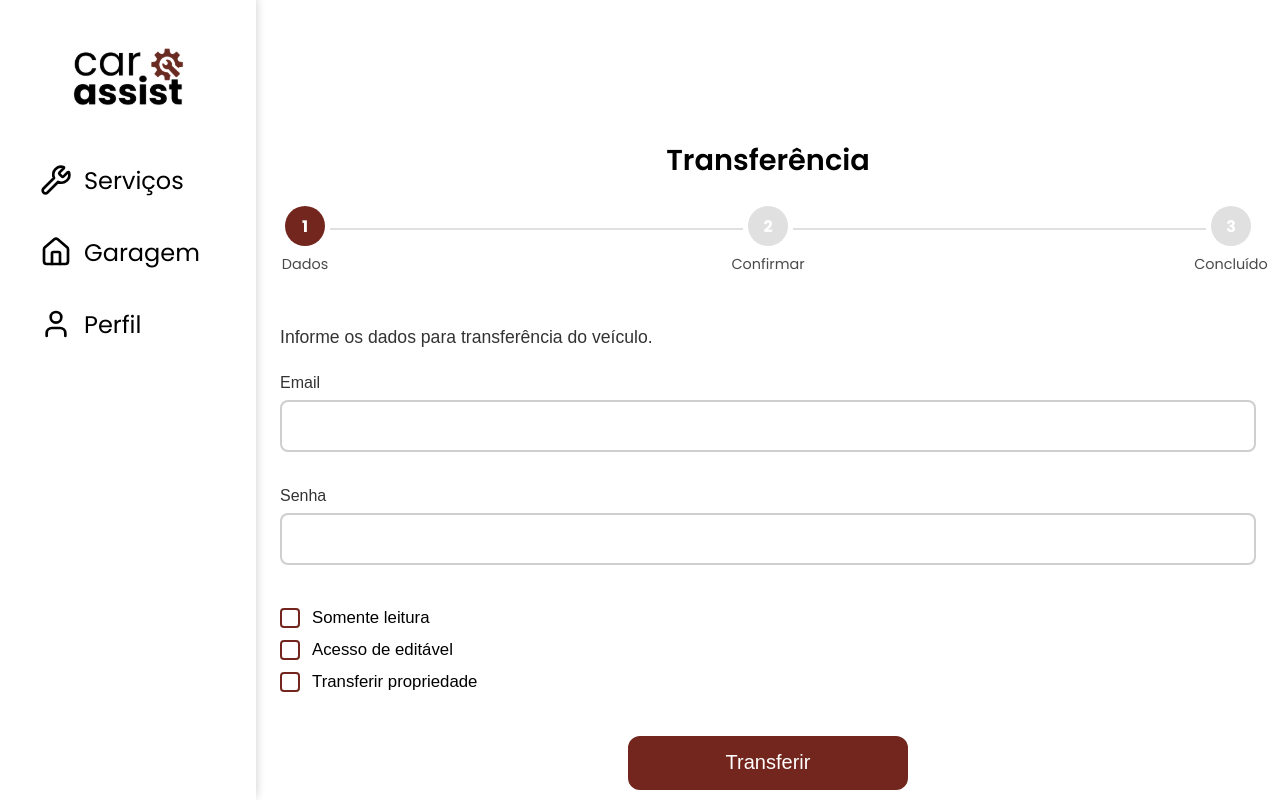
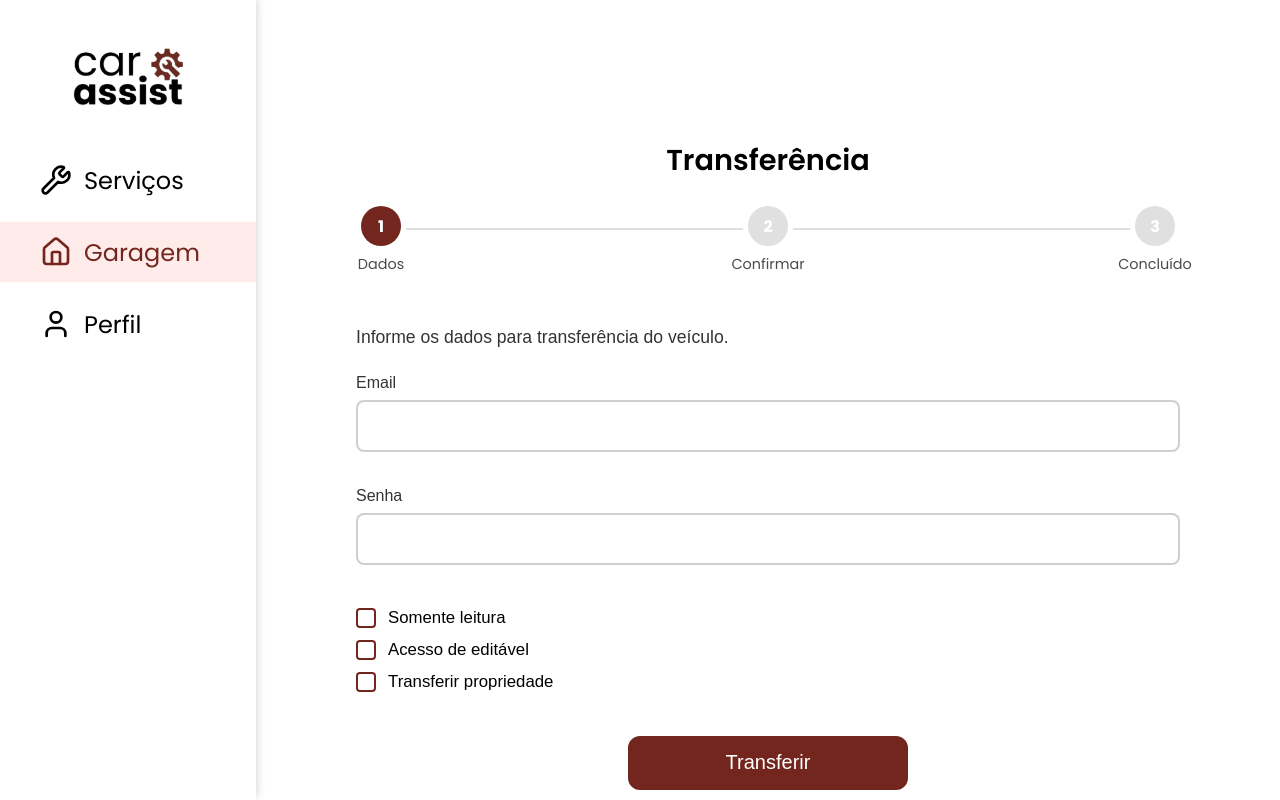
Before and after one commit to Guilherme1108/Car-Assist-Frontend, a React (Vite) app: page /home/veiculo/transferencia in a window 1280 px wide. Built offline with nearby package versions, Linux system fonts and the light colour scheme.

Commit message:
feat: arrumando alguns erros de UI/UX

```diff
--- a/src/components/navBar/NavBar.jsx
+++ b/src/components/navBar/NavBar.jsx
@@ -25,7 +25,7 @@ const NavBar = () => {
         </div>
 
         <div
-          className={`item ${isActive("/home") ? "active" : ""}`}
+          className={`item ${isActive("/home") || isActive("/home/veiculo") || isActive("/home/veiculo/gastos") || isActive("/home/veiculo/manutencao") || isActive("/home/veiculo/transferencia") ? "active" : ""}`}
           onClick={() => navigate("/home")}
         >
           <Home size={32} />
--- a/src/pages/login/Login.css
+++ b/src/pages/login/Login.css
@@ -56,13 +56,10 @@
     cursor: pointer;
 }
 
-.esqueciSenha {
-    color: #FF0000;
-}
-
 @media (min-width: 768px) {
     .textWelcome {
         font-size: 2.25rem;
+        font-weight: 600;
     }
 }
 
--- a/src/pages/transfer/Transfer.css
+++ b/src/pages/transfer/Transfer.css
@@ -6,7 +6,7 @@
     padding: 0px 24px;
 }
 
-.transferContainer {
+.step1Data {
     min-width: 100%;
     display: flex;
     justify-content: center;
@@ -161,3 +161,15 @@
     width: 100%;
     max-width: 280px;
 }
+
+@media (min-width: 768px) {
+    .transferScreen {
+        padding: 0px 100px;
+    }
+
+    .step1Data {
+        height: 100%;
+        display: flex;
+        justify-content: start;
+    }
+}
--- a/src/pages/transfer/steps/Step1Dados.jsx
+++ b/src/pages/transfer/steps/Step1Dados.jsx
@@ -33,7 +33,7 @@ const Step1 = () => {
   };
 
   return (
-    <div className="transferContainer">
+    <div className="step1Data">
 
       <p className="transferSubtitle">
         Informe os dados para transferência do veículo.
```
